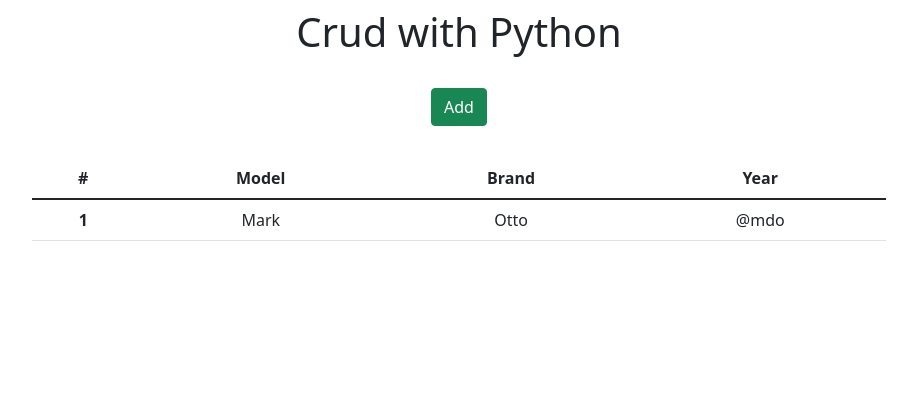
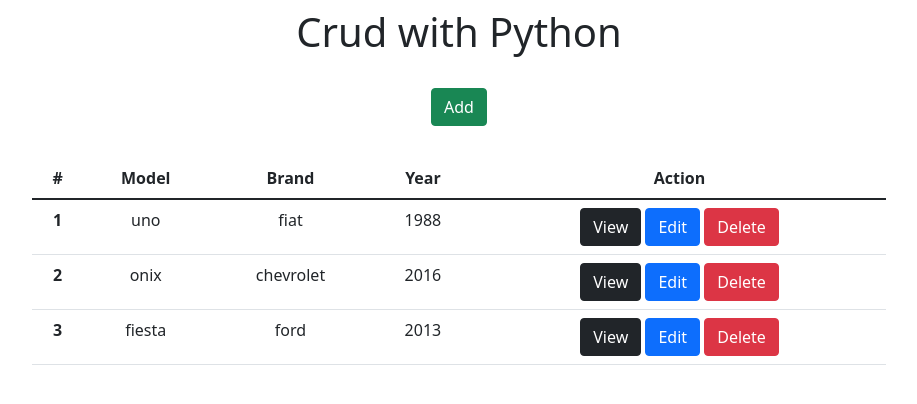
Before and after one commit to gabicantarini/CrudPy, a Django app: page / in a window 1280 px wide. Shown: the top 404 px of the page, without its empty margins (181-1098 px from the left). Run offline with Django 4.2, Linux system fonts and the light colour scheme; data comes from the database, SQL or seed files in the repository; both versions use the stored data as it was after the commit.

Commit message:
feat: adiciona read method

```diff
--- a/app/templates/index.html
+++ b/app/templates/index.html
@@ -23,15 +23,24 @@
               <th scope="col">Model</th>
               <th scope="col">Brand</th>
               <th scope="col">Year</th>
+              <th scope="col">Action</th>
             </tr>
           </thead>
           <tbody>
+          {% for dbs in db %}
             <tr>
-              <th scope="row">1</th>
-              <td>Mark</td>
-              <td>Otto</td>
-              <td>@mdo</td>
+              <th>{{dbs.id}}</th>
+              <td>{{dbs.model}}</td>
+              <td>{{dbs.brand}}</td>
+              <td>{{dbs.year}}</td>
+              <td>
+                  <a href="" class="btn btn-dark">View</a>
+                  <a href="" class="btn btn-primary">Edit</a>
+                  <a href="" class="btn btn-danger">Delete</a>
+              </td>
             </tr>
+          {% endfor %}
+
           </tbody>
         </table>
     </div>
--- a/app/views.py
+++ b/app/views.py
@@ -1,10 +1,13 @@
 from django.shortcuts import render, redirect
 from app.forms import CarsForm
+from app.models import Cars
 
 
 # Create your views here.
 def home(request):
-    return render(request, 'index.html')
+    data = {}
+    data['db'] = Cars.objects.all()
+    return render(request, 'index.html', data)
 
 
 def form(request):
```
Also changed, not shown: db.sqlite3.
